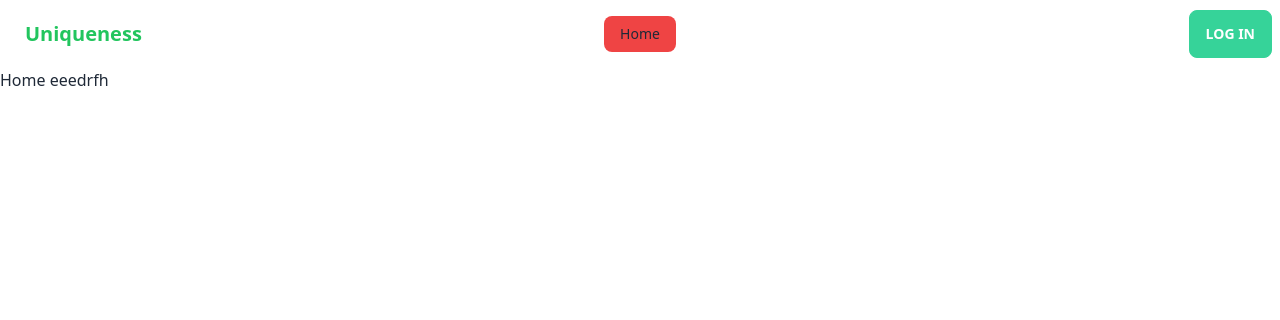
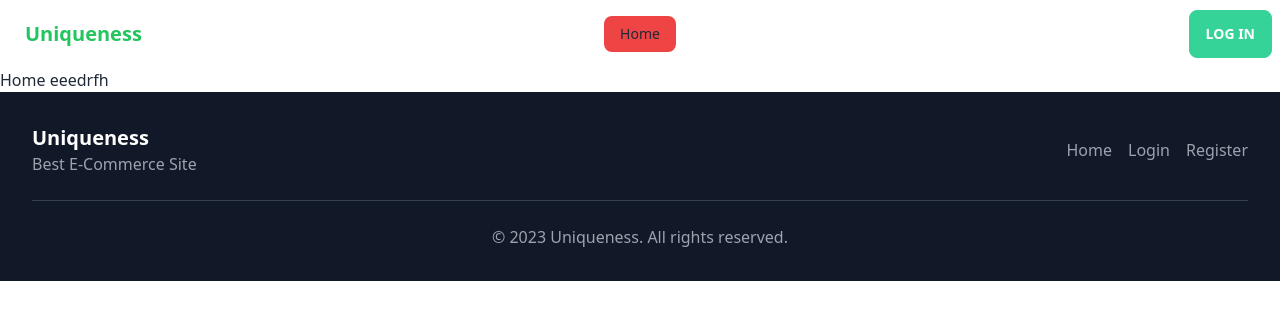
Before and after one commit to EftekharAlam2/totalitycorp-frontend-challenge-client-side, a React (Vite) app: page / in a window 1280 px wide. Shown: the top 320 px of the page. Built offline with nearby package versions, Linux system fonts and the light colour scheme; no server answers.

Commit message:
footer section added

```diff
--- a/src/App.jsx
+++ b/src/App.jsx
@@ -1,11 +1,13 @@
 import { Outlet } from "react-router-dom";
 import Navbar from "./SharedPage/Navbar";
+import Footer from "./SharedPage/Footer";
 
 function App() {
   return (
     <div>
       <Navbar></Navbar>
       <Outlet></Outlet>
+      <Footer></Footer>
     </div>
   );
 }
--- /dev/null
+++ b/src/SharedPage/Footer.jsx
@@ -0,0 +1,45 @@
+
+import { Link } from "react-router-dom";
+
+const Footer = () => {
+  return (
+    <div>
+      <footer className="bg-gray-900 text-white">
+        <div className="max-w-7xl mx-auto px-4 sm:px-6 lg:px-8 py-8">
+          <div className="flex flex-col md:flex-row justify-between items-center">
+            <div className="mb-4 md:mb-0">
+              <h3 className="text-xl font-bold">Uniqueness</h3>
+              <p className="text-gray-400">Best E-Commerce Site</p>
+            </div>
+            <nav className="space-x-4">
+              <Link
+                to="/"
+                className="text-gray-400 hover:text-white transition-colors duration-300"
+              >
+                Home
+              </Link>
+              <Link
+                to="/login"
+                className="text-gray-400 hover:text-white transition-colors duration-300"
+              >
+                Login
+              </Link>
+              <Link
+                to="/register"
+                className="text-gray-400 hover:text-white transition-colors duration-300"
+              >
+                Register
+              </Link>
+            </nav>
+          </div>
+          <hr className="border-gray-700 my-6" />
+          <p className="text-center text-gray-400">
+            © 2023 Uniqueness. All rights reserved.
+          </p>
+        </div>
+      </footer>
+    </div>
+  );
+};
+
+export default Footer;
--- a/src/SharedPage/Navbar.jsx
+++ b/src/SharedPage/Navbar.jsx
@@ -51,7 +51,7 @@ const Navbar = () => {
             )}
           </ul>
         </div>
-        <a className="btn btn-ghost normal-case text-xl text-green-500">
+        <a className="btn btn-ghost normal-case text-xl text-green-500 font-bold">
           Uniqueness
         </a>
       </div>
```
Also changed, not shown: src/Pages/User/Login.jsx (added).
